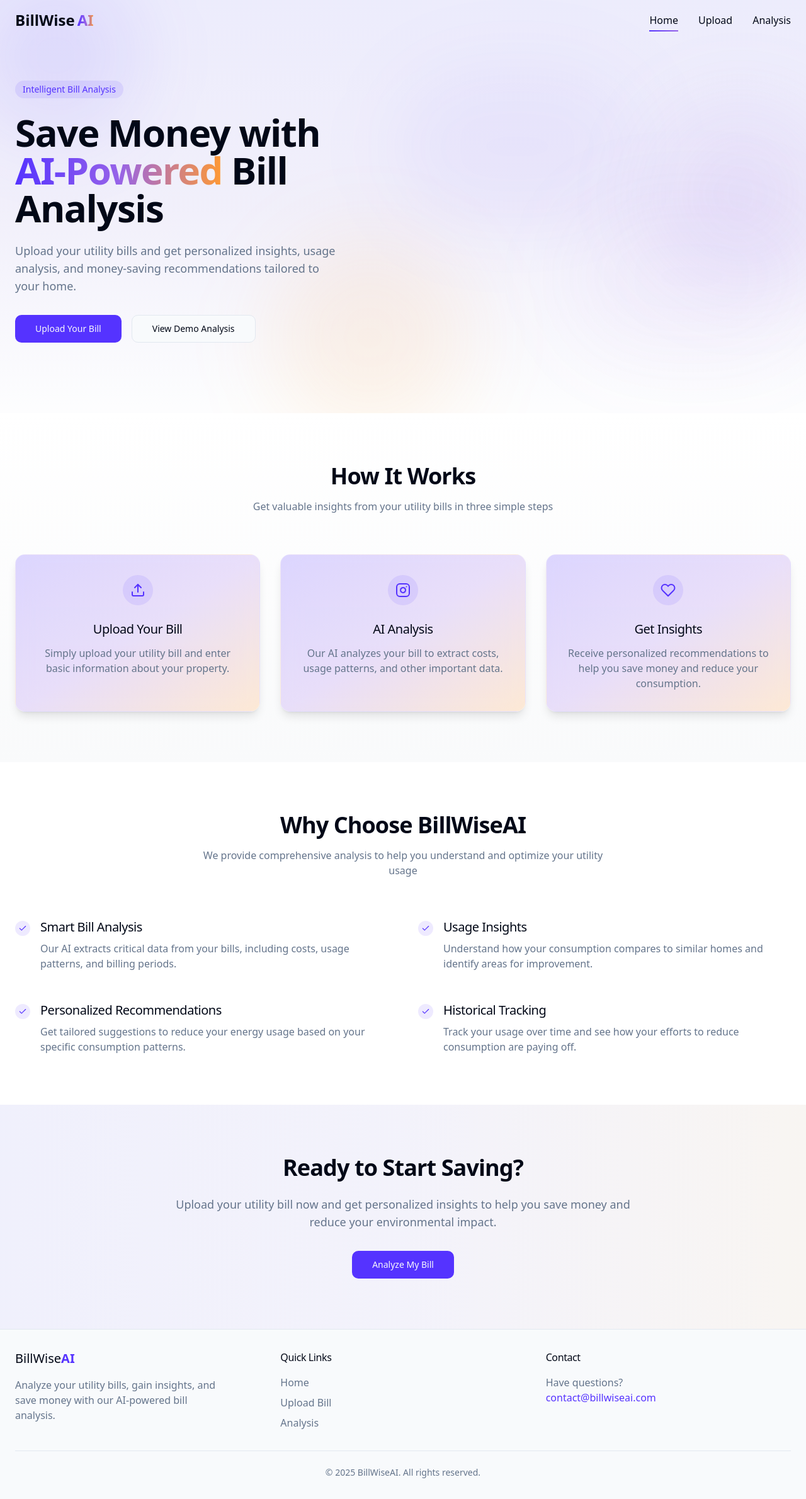
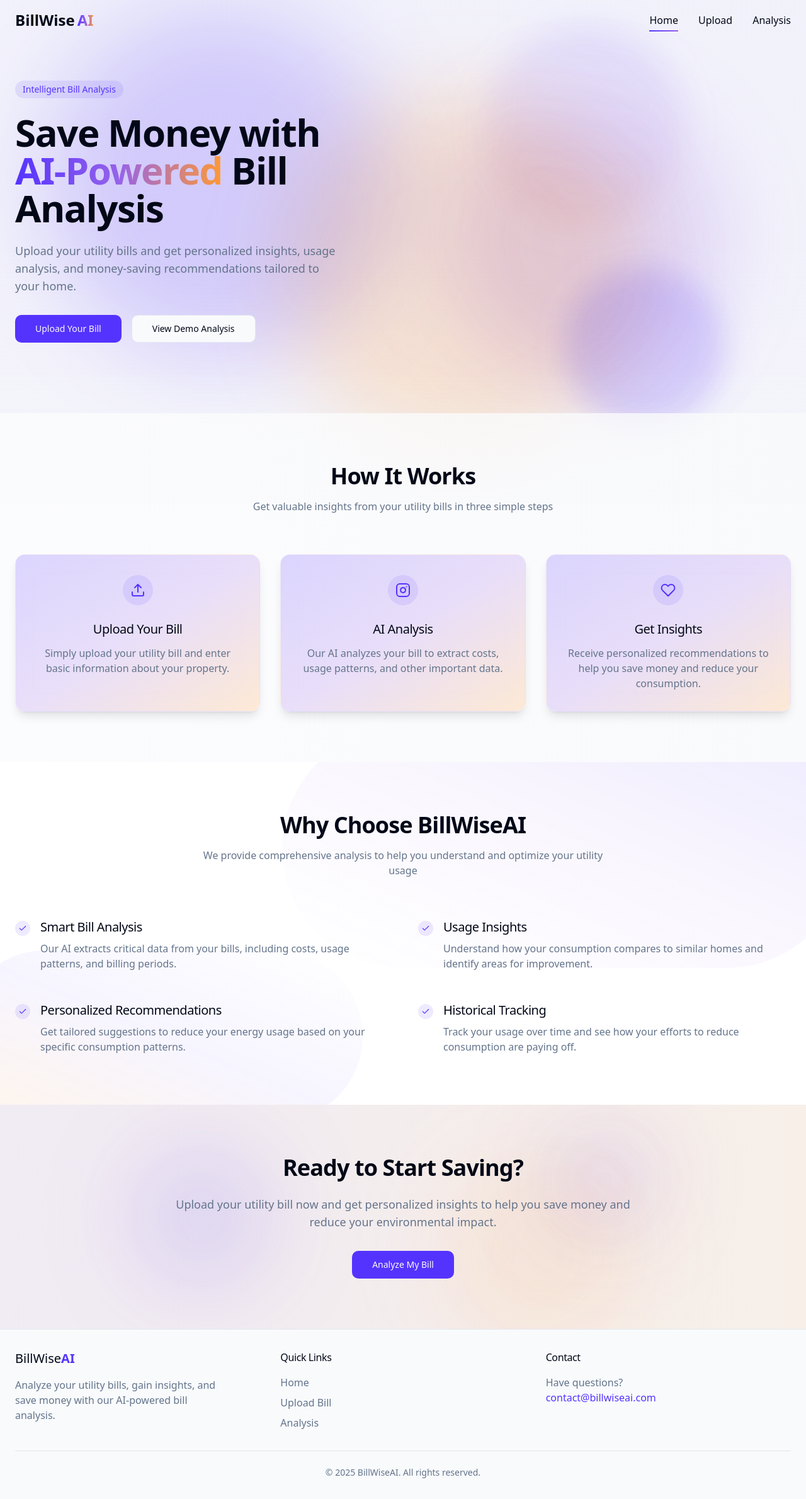
Before and after one commit to MBSaravanaBalaji/billwise-ai, a React (Vite) app: page / in a window 1280 px wide. Shown: the whole page at 63% size. Built offline with nearby package versions, Linux system fonts and the light colour scheme.

Commit message:
Add animated backgrounds
Add animations to the background elements in the index page.

```diff
--- a/src/index.css
+++ b/src/index.css
@@ -127,6 +127,31 @@
   .bg-gradient-vibrant {
     @apply bg-gradient-to-br from-primary/20 via-secondary/20 to-accent/20;
   }
+
+  /* New animated background utilities */
+  .bg-gradient-animated {
+    @apply bg-gradient-to-r from-primary/10 via-secondary/10 to-accent/10 bg-[length:400%_400%] animate-gradient-shift;
+  }
+
+  .blob {
+    @apply absolute rounded-full mix-blend-multiply filter blur-3xl opacity-70;
+  }
+
+  .blob-animated {
+    @apply blob animate-blob-move;
+  }
+
+  .blob-primary {
+    @apply bg-primary/30;
+  }
+
+  .blob-secondary {
+    @apply bg-secondary/30;
+  }
+
+  .blob-accent {
+    @apply bg-accent/30;
+  }
 }
 
 /* Custom animations */
@@ -236,3 +261,27 @@
 .card-3d-back {
   transform: rotateY(180deg);
 }
+
+/* New animations for backgrounds */
+@keyframes blob-move-alt {
+  0%, 100% { transform: translate(0px, 0px) scale(1) rotate(0deg); }
+  25% { transform: translate(20px, -30px) scale(1.2) rotate(5deg); }
+  50% { transform: translate(-30px, 10px) scale(0.8) rotate(-5deg); }
+  75% { transform: translate(15px, 30px) scale(1.1) rotate(3deg); }
+}
+
+.animate-blob-move-alt {
+  animation: blob-move-alt 25s infinite ease-in-out;
+}
+
+/* Shimmering effect */
+@keyframes shimmer {
+  0% { background-position: -1000px 0; }
+  100% { background-position: 1000px 0; }
+}
+
+.animate-shimmer {
+  background: linear-gradient(to right, rgba(255,255,255,0) 0%, rgba(255,255,255,0.2) 50%, rgba(255,255,255,0) 100%);
+  background-size: 1000px 100%;
+  animation: shimmer 10s infinite linear;
+}
--- a/src/pages/Index.tsx
+++ b/src/pages/Index.tsx
@@ -1,4 +1,3 @@
-
 import React, { useEffect, useRef } from 'react';
 import { Link } from 'react-router-dom';
 import Header from '@/components/layout/Header';
@@ -30,21 +29,23 @@ const Index = () => {
   }, []);
 
   return (
-    <div className="min-h-screen flex flex-col">
+    <div className="min-h-screen flex flex-col relative overflow-hidden">
+      <div className="fixed inset-0 -z-10 bg-gradient-to-b from-primary/5 via-secondary/5 to-background animate-gradient-shift bg-[length:400%_400%]"></div>
+
+      <div className="fixed -z-5 w-full h-full overflow-hidden">
+        <div className="absolute top-[10%] left-[5%] w-[40vw] h-[40vw] bg-primary/20 rounded-full mix-blend-multiply filter blur-3xl animate-blob-move" style={{ animationDelay: '0s' }}></div>
+        <div className="absolute top-[20%] right-[10%] w-[35vw] h-[35vw] bg-secondary/20 rounded-full mix-blend-multiply filter blur-3xl animate-blob-move" style={{ animationDelay: '5s' }}></div>
+        <div className="absolute bottom-[10%] left-[35%] w-[45vw] h-[45vw] bg-accent/20 rounded-full mix-blend-multiply filter blur-3xl animate-blob-move" style={{ animationDelay: '10s' }}></div>
+
+        <div className="absolute top-[5%] right-[15%] w-[25vw] h-[25vw] rounded-full bg-gradient-to-br from-primary/40 via-secondary/30 to-accent/40 animate-blob-spin opacity-30 mix-blend-multiply filter blur-xl"></div>
+
+        <div className="absolute bottom-[15%] right-[10%] w-[20vw] h-[20vw] rounded-full bg-primary/30 animate-pulse-opacity mix-blend-multiply filter blur-xl"></div>
+      </div>
+
       <Header />
 
-      <main className="flex-1">
-        {/* Hero Section */}
+      <main className="flex-1 relative z-10">
         <section className="relative pt-24 pb-20 md:pt-32 md:pb-28 overflow-hidden">
-          <div className="absolute inset-0 z-0">
-            <div className="absolute inset-0 bg-gradient-to-b from-primary/10 via-secondary/10 to-white opacity-70"></div>
-
-            {/* Decorative elements */}
-            <div className="absolute -top-10 -left-10 w-64 h-64 bg-primary/10 rounded-full filter blur-3xl"></div>
-            <div className="absolute top-1/4 -right-10 w-72 h-72 bg-secondary/10 rounded-full filter blur-3xl"></div>
-            <div className="absolute -bottom-10 left-1/3 w-80 h-80 bg-accent/10 rounded-full filter blur-3xl"></div>
-          </div>
-
           <div className="container max-w-7xl mx-auto px-4 md:px-6 relative z-10">
             <div className="grid grid-cols-1 lg:grid-cols-2 gap-12 items-center">
               <div
@@ -75,9 +76,6 @@ const Index = () => {
                 className="hidden lg:block relative animate-blur-in"
                 ref={el => featureRefs.current[1] = el}
               >
-                <div className="absolute -left-10 -top-10 w-2/3 h-2/3 bg-primary/5 rounded-full filter blur-3xl animate-float"></div>
-                <div className="absolute -right-10 -bottom-10 w-2/3 h-2/3 bg-secondary/5 rounded-full filter blur-3xl animate-float" style={{ animationDelay: '2s' }}></div>
-
                 <GlassCard
                   className="relative z-10"
                   animation="scale-in"
@@ -97,9 +95,10 @@ const Index = () => {
           </div>
         </section>
 
-        {/* How It Works Section */}
-        <section className="py-20 bg-gradient-to-b from-white to-gray-50 overflow-hidden">
-          <div className="container max-w-7xl mx-auto px-4 md:px-6">
+        <section className="py-20 relative overflow-hidden">
+          <div className="absolute inset-0 bg-gradient-to-r from-white/80 to-gray-50/80 animate-gradient-shift bg-[length:200%_200%]"></div>
+
+          <div className="container max-w-7xl mx-auto px-4 md:px-6 relative z-10">
             <div
               className="text-center mb-16 animate-on-scroll"
               ref={el => featureRefs.current[2] = el}
@@ -166,9 +165,13 @@ const Index = () => {
           </div>
         </section>
 
-        {/* Features Section */}
-        <section className="py-20 bg-white overflow-hidden">
-          <div className="container max-w-7xl mx-auto px-4 md:px-6">
+        <section className="py-20 relative overflow-hidden">
+          <div className="absolute inset-0 bg-white">
+            <div className="absolute -top-[10%] -right-[5%] w-[70%] h-[70%] bg-gradient-to-bl from-primary/10 via-secondary/5 to-transparent rounded-full animate-blob-move" style={{ animationDelay: '7s' }}></div>
+            <div className="absolute -bottom-[5%] -left-[5%] w-[50%] h-[50%] bg-gradient-to-tr from-accent/10 via-primary/5 to-transparent rounded-full animate-blob-move" style={{ animationDelay: '14s' }}></div>
+          </div>
+
+          <div className="container max-w-7xl mx-auto px-4 md:px-6 relative z-10">
             <div
               className="text-center mb-16 animate-on-scroll"
               ref={el => featureRefs.current[6] = el}
@@ -222,9 +225,14 @@ const Index = () => {
           </div>
         </section>
 
-        {/* CTA Section */}
-        <section className="py-20 bg-gradient-to-r from-primary/5 via-secondary/5 to-accent/5 overflow-hidden">
-          <div className="container max-w-7xl mx-auto px-4 md:px-6">
+        <section className="py-20 relative overflow-hidden">
+          <div className="absolute inset-0 bg-gradient-to-r from-primary/10 via-secondary/10 to-accent/10 animate-gradient-shift bg-[length:300%_300%]"></div>
+
+          <div className="absolute top-1/2 left-1/4 transform -translate-x-1/2 -translate-y-1/2 w-[20vw] h-[20vw] rounded-full bg-primary/20 mix-blend-multiply filter blur-3xl animate-pulse-opacity"></div>
+          <div className="absolute top-1/3 right-1/4 transform translate-x-1/2 -translate-y-1/2 w-[15vw] h-[15vw] rounded-full bg-secondary/20 mix-blend-multiply filter blur-3xl animate-pulse-opacity" style={{ animationDelay: '2s' }}></div>
+          <div className="absolute bottom-1/3 right-1/3 transform translate-x-1/2 translate-y-1/2 w-[25vw] h-[25vw] rounded-full bg-accent/20 mix-blend-multiply filter blur-3xl animate-pulse-opacity" style={{ animationDelay: '4s' }}></div>
+
+          <div className="container max-w-7xl mx-auto px-4 md:px-6 relative z-10">
             <div
               className="text-center max-w-3xl mx-auto animate-on-scroll"
               ref={el => featureRefs.current[11] = el}
--- a/tailwind.config.ts
+++ b/tailwind.config.ts
@@ -115,6 +115,26 @@ export default {
 					'0%': { boxShadow: '0 0 0 0 rgba(var(--primary), 0.4)' },
 					'70%': { boxShadow: '0 0 0 15px rgba(var(--primary), 0)' },
 					'100%': { boxShadow: '0 0 0 0 rgba(var(--primary), 0)' }
+				},
+				// New animations for backgrounds
+				'blob-move': {
+					'0%, 100%': { transform: 'translate(0px, 0px) scale(1)' },
+					'25%': { transform: 'translate(30px, -50px) scale(1.1)' },
+					'50%': { transform: 'translate(-20px, 20px) scale(0.9)' },
+					'75%': { transform: 'translate(20px, 50px) scale(1.05)' }
+				},
+				'blob-spin': {
+					'0%': { transform: 'rotate(0deg)' },
+					'100%': { transform: 'rotate(360deg)' }
+				},
+				'gradient-shift': {
+					'0%': { backgroundPosition: '0% 50%' },
+					'50%': { backgroundPosition: '100% 50%' },
+					'100%': { backgroundPosition: '0% 50%' }
+				},
+				'pulse-opacity': {
+					'0%, 100%': { opacity: '0.3' },
+					'50%': { opacity: '0.8' }
 				}
 			},
 			animation: {
@@ -128,7 +148,12 @@ export default {
 				'pulse-slow': 'pulse-slow 3s infinite ease-in-out',
 				'wiggle': 'wiggle 0.3s ease-in-out infinite',
 				'float': 'float 6s ease-in-out infinite',
-				'glow': 'glow 1.5s ease-in-out infinite'
+				'glow': 'glow 1.5s ease-in-out infinite',
+				// New animations for backgrounds
+				'blob-move': 'blob-move 20s infinite ease-in-out',
+				'blob-spin': 'blob-spin 40s infinite linear',
+				'gradient-shift': 'gradient-shift 15s ease infinite',
+				'pulse-opacity': 'pulse-opacity 8s infinite ease-in-out'
 			}
 		}
 	},
```
Also changed, not shown: src/components/upload/BillUploadForm.tsx (+23 -6 lines).
